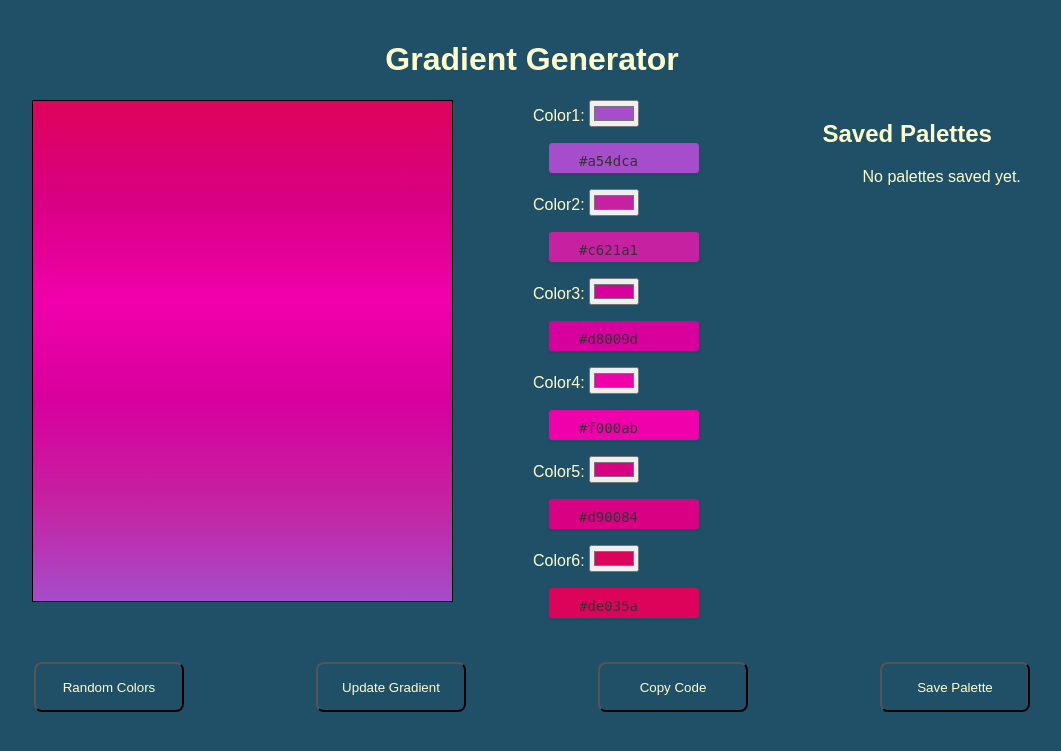
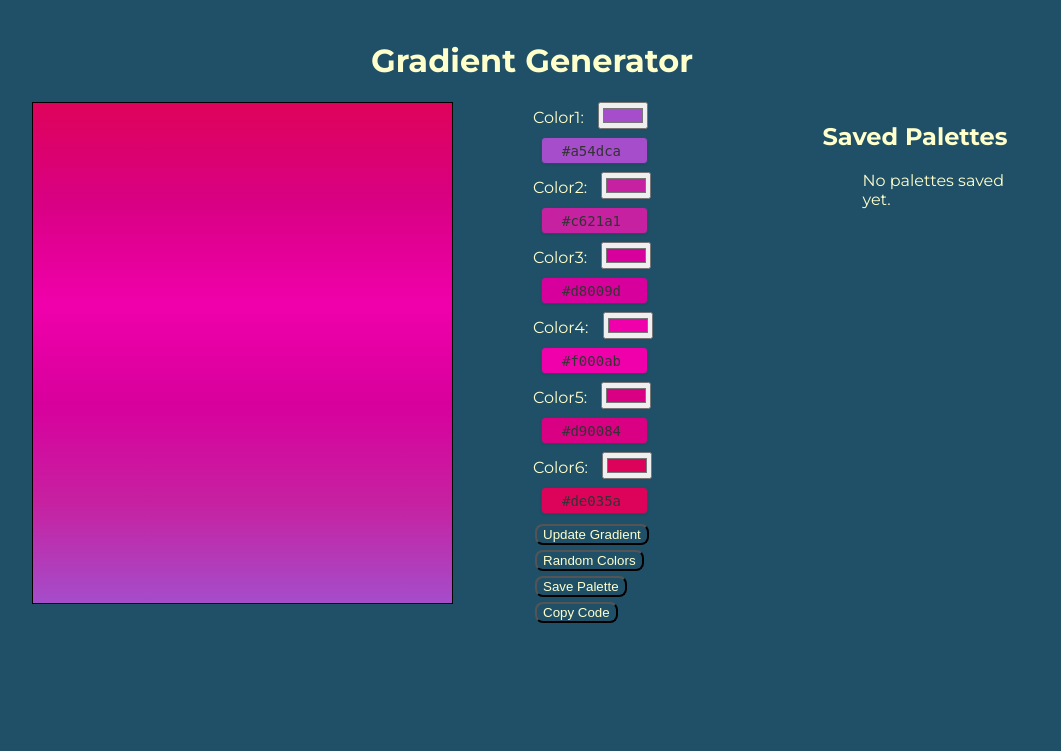
Before and after one commit to sdplamen/generate_gradient, a Django app: page / in a window 1280 px wide. Shown: the top 751 px of the page, without its empty margins (108-1169 px from the left). Run offline with Django 5.2, Linux system fonts and the light colour scheme; data that the repository does not hold is empty.

Commit message:
Revert "Update template and css"
This reverts commit be87566ceb965e208b01300862e272ee8e9cf687.

```diff
--- a/static/style.css
+++ b/static/style.css
@@ -1,9 +1,3 @@
-html {
-    box-sizing: border-box;
-    margin: 0;
-    padding: 0;
-}
-
 @import url('https://fonts.googleapis.com/css2?family=Montserrat:wght@300;400;500;600;700&display=swap');
 body {
     font-family: 'Montserrat', sans-serif;
@@ -15,13 +9,10 @@
     overflow: scroll;
 }
 header {
-    text-align: center;
+    display: flex;
+    justify-content: center;
 }
-.container {
-    display: flex;
-    flex-direction: row;
-    position: relative;
-}
+
 section {
     display: flex;
     justify-content: center;
@@ -48,20 +39,18 @@
     margin: 2px;
     border-radius: 8px;
     color: #ffffcc;
-    width: 150px;
-    height: 50px;
 }
 
-button:hover {
-    background-color: #1f6acd;
-    cursor: pointer;
+label {
+    margin-right: 10px;
 }
+
 .color-swatch {
     position: relative;
-    width: 120px;
+    width: 80px;
     height: 20px;
-    margin: 15px;
-    padding: 10px 0 0 30px;
+    margin: 8px;
+    padding: 5px 5px 0 20px;
     border: 1px solid #205067;
     border-radius: 4px;
     box-shadow: 0 1px 2px rgba(0,0,0,0.1);
@@ -100,12 +89,3 @@
     resize: none;
     color: #ffffcc;
 }
-
-.buttons {
-    position: absolute;
-    top: 110%;
-    left: 50%;
-    transform: translate(-50%, -50%);
-    display: flex;
-    justify-content: space-between;
-}
--- a/templates/index.html
+++ b/templates/index.html
@@ -27,9 +27,28 @@
                     {% endif %}
                 {% endif %}
             {% endfor %}
+            <button type="submit">Update Gradient</button>
         </form>
+
+        <form method="GET" action="{% url 'generate_gradient' %}">
+            <button type="submit" name="random" value="true">Random Colors</button>
+        </form>
+
+        <form method="POST" action="{% url 'generate_gradient' %}" class="save-form">
+            {% csrf_token %}
+            {% for color in colors %}
+                <input type="hidden" name="color{{ forloop.counter }}" value="{{ color }}">
+            {% endfor %}
+            <button type="submit">Save Palette</button>
+        </form>
+
+        <div class="css-code-container">
+<!--            <span>CSS Code:</span>-->
+            <button id="copy-button">Copy Code</button>
+<!--            <textarea id="css-code-area" class="css-code" readonly>{{ css_code }}</textarea>-->
         </div>
-    <div  class="saved-palettes">
+    </div>
+    <div class="saved-palettes">
         <article>
             <h2>Saved Palettes</h2>
             <ul type="none">
@@ -53,23 +72,6 @@
             {% endif %}
         </div>
     </div>
-<section class="buttons">
-    <form method="GET" action="{% url 'generate_gradient' %}">
-        <button type="submit" name="random" value="true">Random Colors</button>
-    </form>
-    <button type="submit">Update Gradient</button>
-    <div class="css-code-container">
-<!--            <span>CSS Code:</span>-->
-        <button id="copy-button">Copy Code</button>
-<!--            <textarea id="css-code-area" class="css-code" readonly>{{ css_code }}</textarea>-->
-    </div>
-    <form method="POST" action="{% url 'generate_gradient' %}" class="save-form">
-        {% csrf_token %}
-        {% for color in colors %}
-            <input type="hidden" name="color{{ forloop.counter }}" value="{{ color }}">
-        {% endfor %}
-        <button type="submit">Save Palette</button>
-    </form>
 </section>
 <script src="{% static 'script.js' %}"></script>
 </body>
```
Also changed, not shown: 1 other file. Lines whose indentation alone changed are shown as unchanged.
